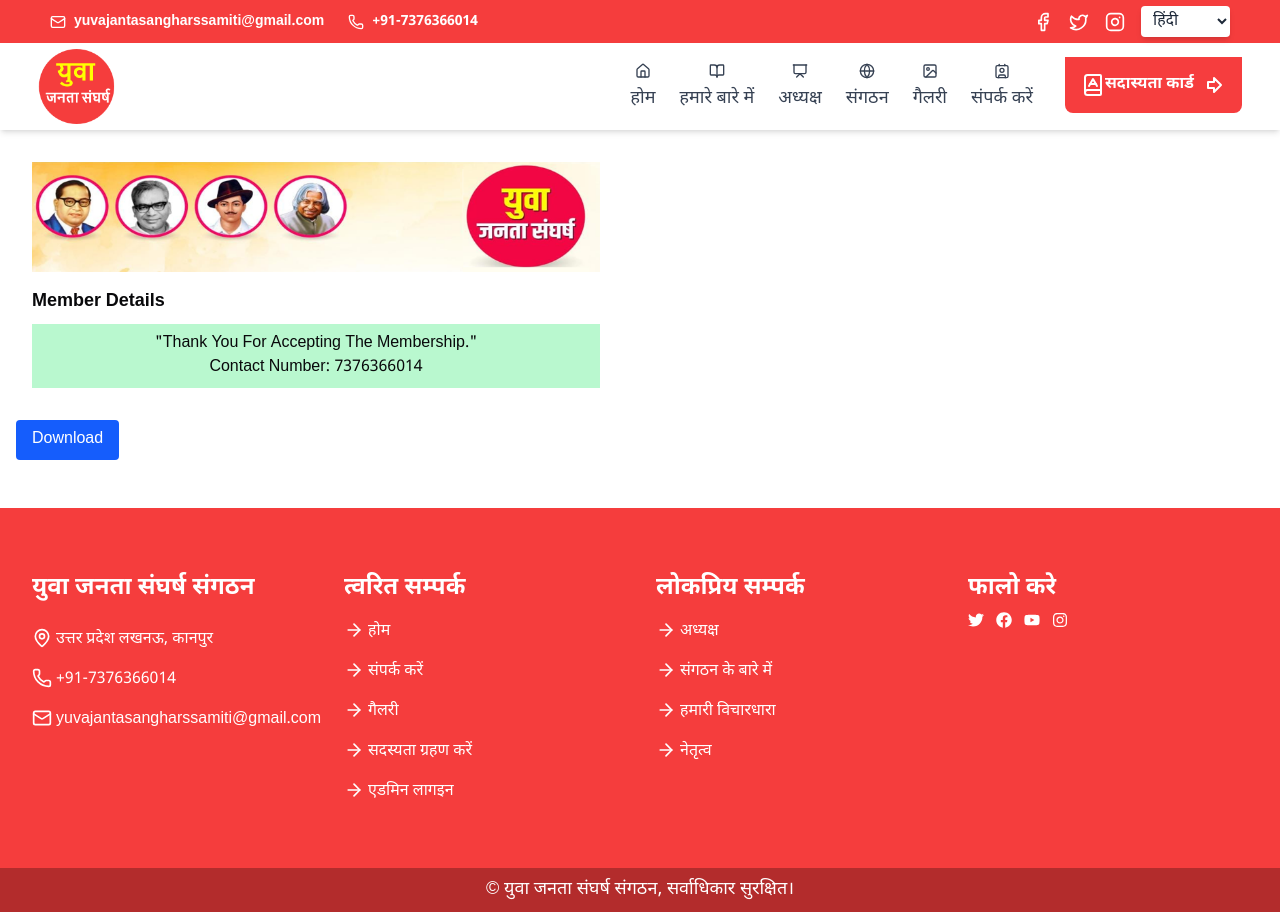
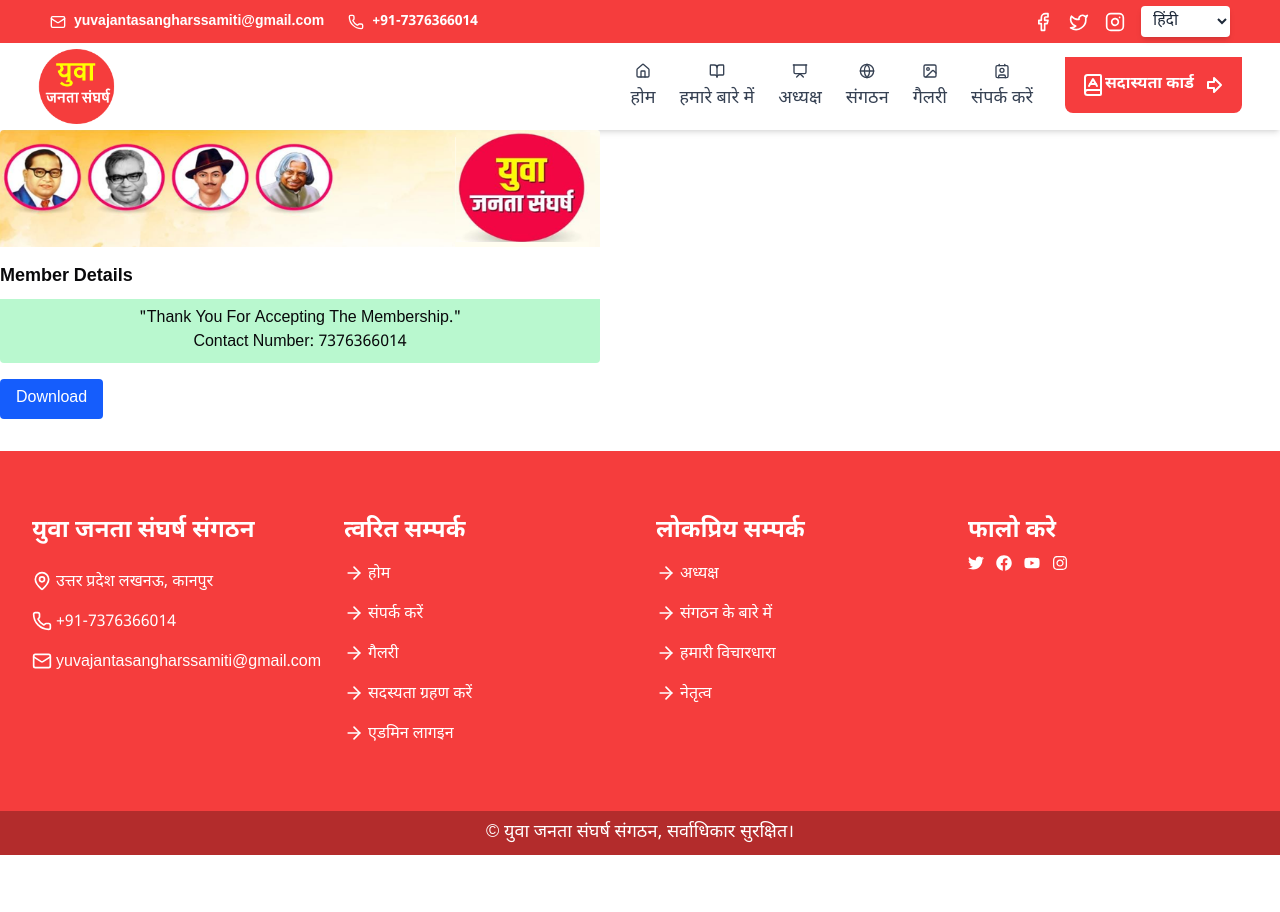
Before and after one commit to imabhaysachan20/yjss, a Next.js app: page /generateCard in a window 1280 px wide. After the commit the page ends 855 px from the top, so only its background shows below. Built offline with nearby package versions, Linux system fonts and the light colour scheme.

Commit message:
fix id card issue

```diff
--- a/app/generateCard/page.jsx
+++ b/app/generateCard/page.jsx
@@ -46,10 +46,10 @@ export default function ScreenshotComponent() {
   };
 
   return (
-    <div className="p-4">
+    <div className="">
       <div
         ref={captureRef}
-        className="p-4 rounded max-w-[600px] overflow-hidden border-none"
+        className="rounded w-[600px] overflow-hidden bg-white border-none"
       >
         <img src='banner.png' alt="Banner" />
         <div className="mt-4">
```
